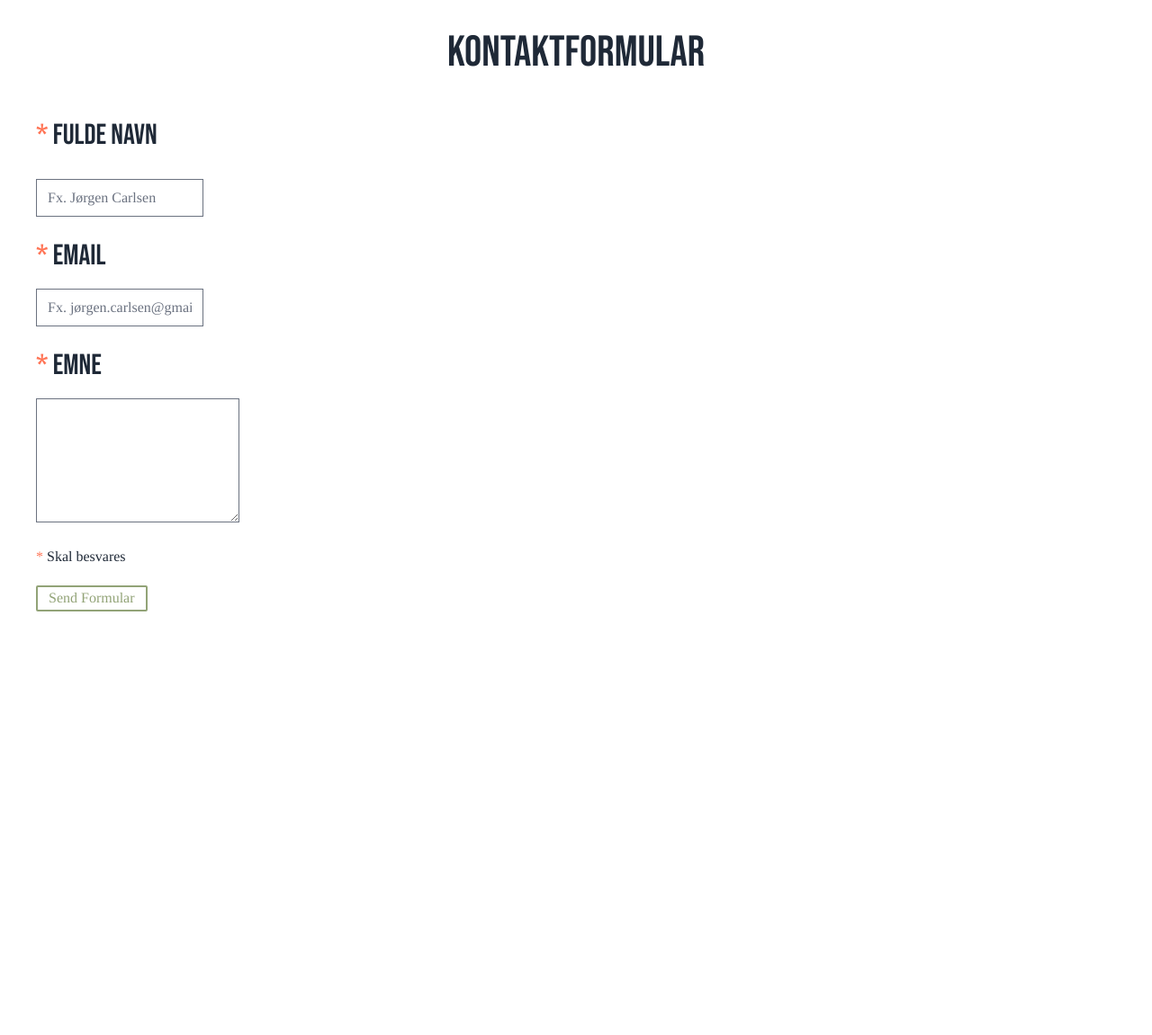
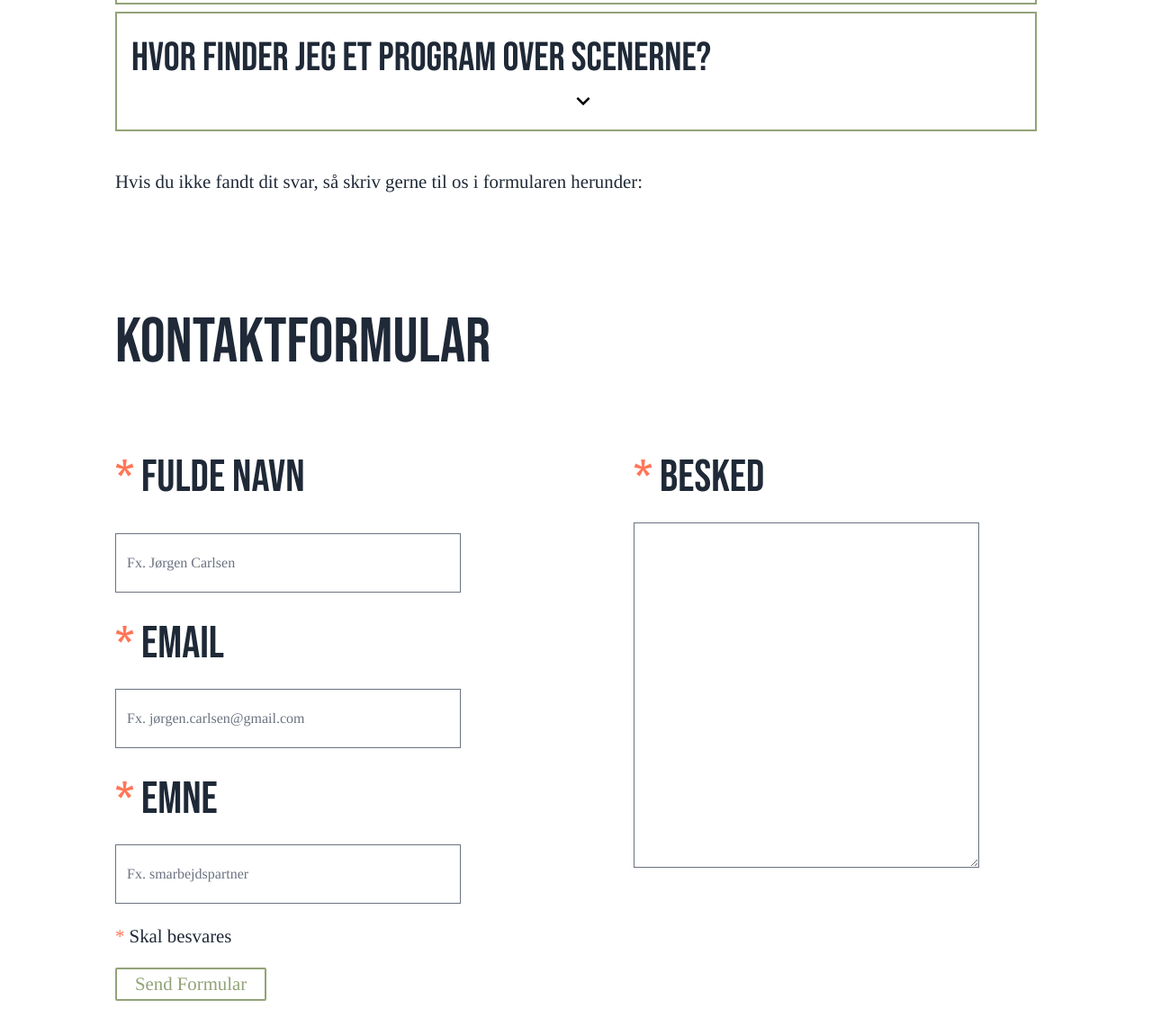
Before and after one commit to juliehjakobsen/vildskud, a website built with Vite: page src/kontakt.html in a window 1280 px wide. Shown: the part 627-1778 px from the top of the page at 90% size. Before the commit the page ends 1347 px from the top, so only its background shows below. Built offline with nearby package versions, Linux system fonts and the light colour scheme.

Commit message:
færdig kontakt

```diff
--- a/src/kontakt.html
+++ b/src/kontakt.html
@@ -18,10 +18,12 @@
       <!-- START SEKTION -->
       <section>
         <article>
-          <h1 class="flex justify-center text-h1_mobil">Kontakt</h1>
-          <div class="p-10">
-            <p class="text-brodtekst_mobil">Hejsa!</p>
-            <p class="text-brodtekst_mobil">
+          <h1 class="flex justify-center text-h1_mobil lg:text-h1_web">
+            Kontakt
+          </h1>
+          <div class="px-10 lg:px-32">
+            <p class="text-brodtekst_mobil lg:text-brodtekst_web">Hejsa!</p>
+            <p class="text-brodtekst_mobil lg:text-brodtekst_web">
               Har du spørgsmål vedr. festivalen kan du måske finde dit svar
               herunder.
             </p>
@@ -29,13 +31,14 @@
         </article>
       </section>
       <!-- FAQ SEKTION -->
-      <section class="p-10 pt-0">
+      <section class="px-10 pt-10 lg:px-32">
         <!-- SPØRGSMÅL 1 -->
         <article>
+          <h2 class="text-h2_mobil lg:text-h2_web">FAQ</h2>
           <div tabindex="0" class="collapse border-2 border-morkegron">
             <div class="collapse-title pr-0">
-              <h4 class="text-h4_mobil">
-                Hvordan kan jeg blive frivillig hos på festivallen?
+              <h4 class="text-h4_mobil lg:text-h4_web">
+                Hvordan kan jeg blive frivillig hos på festivalen?
               </h4>
               <div class="flex justify-center">
                 <svg
@@ -51,7 +54,9 @@
                 </svg>
               </div>
             </div>
-            <div class="collapse-content">
+            <div
+              class="collapse-content text-brodtekst_mobil lg:text-brodtekst_web"
+            >
               <p>Bliv en del af vores seje team.</p>
               <p>
                 Jobbet som frivillig består af 2 vagter på 3-4 timer. Der er et
@@ -67,8 +72,10 @@
               <br />
               <p>Klik på linket herunder, for at læse mere</p>
 
-              <div class="flex justify-center p-2">
-                <button class="rounded-sm border-2 border-morkegron px-3">
+              <div class="flex justify-center lg:pt-5">
+                <button
+                  class="rounded-sm border-2 border-morkegron px-3 lg:px-5"
+                >
                   <a href="frivillig.html">Læs mere</a>
                 </button>
               </div>
@@ -79,7 +86,9 @@
         <article>
           <div tabindex="0" class="collapse mt-2 border-2 border-morkegron">
             <div class="collapse-title pr-0">
-              <h4 class="text-h4_mobil">Hvad koster en endagsbillet?</h4>
+              <h4 class="text-h4_mobil lg:text-h4_web">
+                Hvad koster en endagsbillet?
+              </h4>
               <div class="flex justify-center">
                 <svg width="30" height="30" viewBox="0 0 24 24">
                   <path
@@ -89,12 +98,16 @@
                 </svg>
               </div>
             </div>
-            <div class="collapse-content">
+            <div
+              class="collapse-content text-brodtekst_mobil lg:text-brodtekst_web"
+            >
               <p>En endagsbillet koster: 120,- DKK</p>
               <br />
               <p>Få adgang til alle forestillinger til en valgfri dag.</p>
-              <div class="flex justify-center p-2">
-                <button class="rounded-sm border-2 border-morkegron px-3">
+              <div class="flex justify-center lg:pt-5">
+                <button
+                  class="rounded-sm border-2 border-morkegron px-3 lg:px-5 lg:text-brodtekst_web"
+                >
                   <a href="frivillig.html">Læs mere</a>
                 </button>
               </div>
@@ -105,7 +118,7 @@
         <article>
           <div tabindex="0" class="collapse mt-2 border-2 border-morkegron">
             <div class="collapse-title pr-0">
-              <h4 class="text-h4_mobil">
+              <h4 class="text-h4_mobil lg:text-h4_web">
                 Hvor finder jeg et program over scenerne?
               </h4>
               <div class="flex justify-center">
@@ -117,13 +130,17 @@
                 </svg>
               </div>
             </div>
-            <div class="collapse-content">
+            <div
+              class="collapse-content text-brodtekst_mobil lg:text-brodtekst_web"
+            >
               <p>
                 Find dine yndlingskunstenere og se programmet ved at klikke på
                 linket denfor
               </p>
-              <div class="flex justify-center p-2">
-                <button class="rounded-sm border-2 border-morkegron px-3">
+              <div class="flex justify-center lg:pt-5">
+                <button
+                  class="lg:text-brodtekst_we rounded-sm border-2 border-morkegron px-3 lg:px-5"
+                >
                   <a href="frivillig.html">Læs mere</a>
                 </button>
               </div>
@@ -132,7 +149,7 @@
         </article>
         <article>
           <div class="pt-10">
-            <p class="text-brodtekst_mobil">
+            <p class="text-brodtekst_mobil lg:text-brodtekst_web">
               Hvis du ikke fandt dit svar, så skriv gerne til os i formularen
               herunder:
             </p>
@@ -141,23 +158,30 @@
       </section>
       <!-- KONTAKTFORMULAR SEKTION -->
       <section>
-        <article class="p-10 pt-0">
+        <article class="p-10 pt-8 lg:px-32">
           <div>
-            <h2 class="flex justify-center text-h2_mobil">Kontaktformular</h2>
+            <h2
+              class="flex justify-center text-h2_mobil lg:flex lg:justify-start lg:pt-20 lg:text-h2_web"
+            >
+              Kontaktformular
+            </h2>
           </div>
           <!-- FORM -->
+          <div class="pt-10">
+            <form action="">
+              <div class="lg:flex lg:gap-48">
                 <div>
-            <form action="">
-              <div class="pt-8">
+                  <div class="pt-5">
                     <div>
-                  <label class="text-h3_mobil" for=""
+                      <label class="text-h3_mobil lg:text-h3_web" for=""
                         ><span class="text-orange">*</span>
                         <span>Fulde navn</span>
                       </label>
                     </div>
                     <br />
-                <div class="text-morkegron">
+                    <div>
                       <input
+                        class="w-full py-5"
                         required
                         placeholder="Fx. Jørgen Carlsen"
                         type="text"
@@ -165,13 +189,14 @@
                     </div>
                   </div>
                   <div class="pt-5">
-                <label class="text-h3_mobil" for="">
+                    <label class="text-h3_mobil lg:text-h3_web" for="">
                       <span class="text-orange">*</span>
                       <span class="">Email</span>
                     </label>
                     <br />
                     <div class="pt-3">
                       <input
+                        class="w-full py-5"
                         required
                         placeholder="Fx. jørgen.carlsen@gmail.com"
                         type="email"
@@ -179,13 +204,31 @@
                     </div>
                   </div>
                   <div class="pt-5">
-                <label class="text-h3_mobil" for=""
+                    <label class="text-h3_mobil lg:text-h3_web" for="">
+                      <span class="text-orange">*</span>
+                      <span class="">Emne</span>
+                    </label>
+                    <br />
+                    <div class="pt-3">
+                      <input
+                        class="w-96 py-5"
+                        required
+                        placeholder="Fx. smarbejdspartner"
+                        type="email"
+                      />
+                    </div>
+                  </div>
+                </div>
+                <div>
+                  <div class="pt-5">
+                    <label class="text-h3_mobil lg:text-h3_web" for=""
                       ><span class="text-orange">*</span>
-                  <span>Emne</span>
+                      <span>Besked</span>
                     </label>
                     <br />
                     <div class="pt-3">
                       <textarea
+                        class="lg:h-96 lg:w-96"
                         required
                         name=""
                         id=""
@@ -194,14 +237,16 @@
                       ></textarea>
                     </div>
                   </div>
+                </div>
+              </div>
               <div class="pt-5">
-                <p class="text-brodtekst_mobil">
+                <p class="text-brodtekst_mobil lg:text-brodtekst_web">
                   <span class="text-orange">*</span> Skal besvares
                 </p>
               </div>
               <div class="pt-5">
                 <button
-                  class="rounded-sm border-2 border-morkegron px-3 text-morkegron"
+                  class="rounded-sm border-2 border-morkegron px-3 text-morkegron lg:px-5 lg:text-brodtekst_web"
                 >
                   <input type="submit" value="Send Formular" />
                 </button>
--- a/tailwind.config.cjs
+++ b/tailwind.config.cjs
@@ -26,6 +26,7 @@ module.exports = {
       h4_web: "2.8rem",
       brodtekst_web: "1.3rem",
     },
+
     extend: {},
   },
   plugins: [
```
Lines whose indentation alone changed are shown as unchanged.
